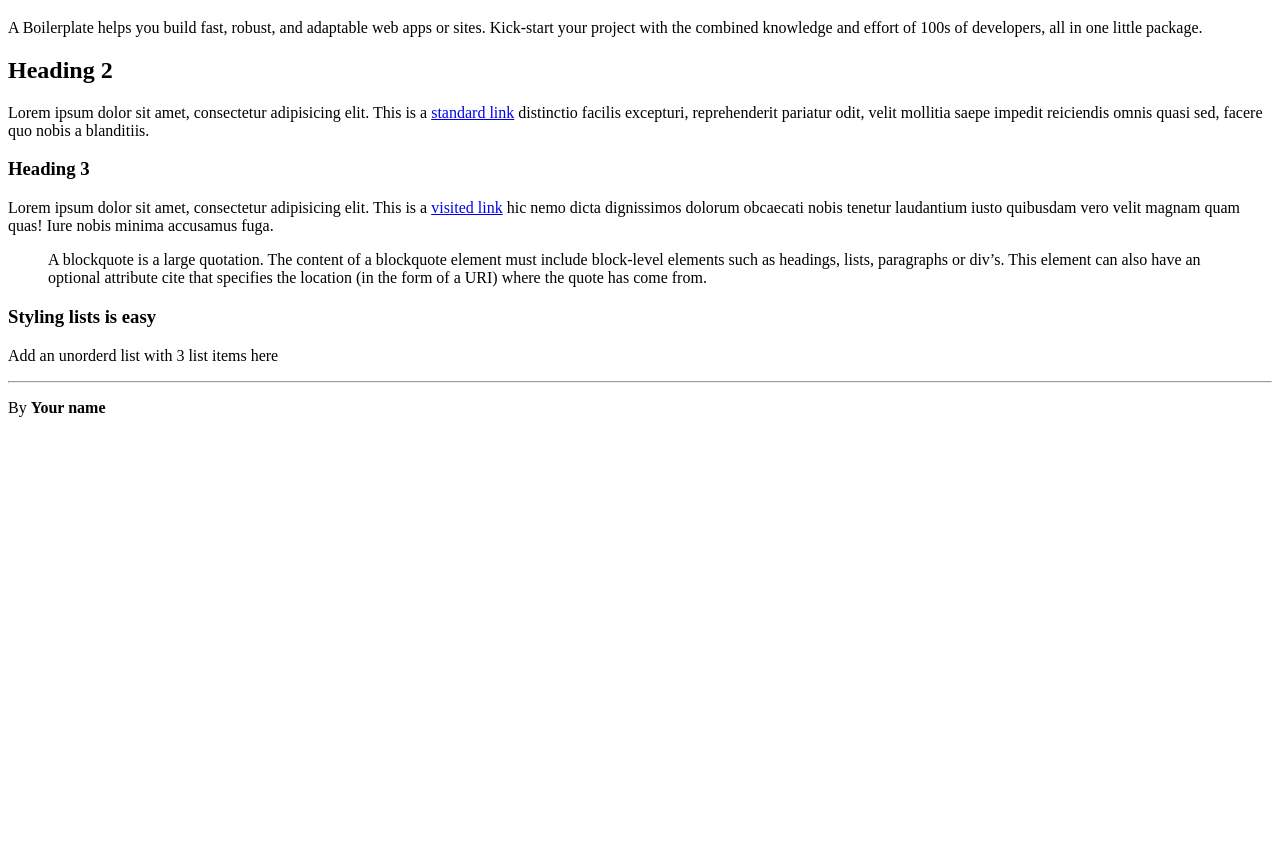
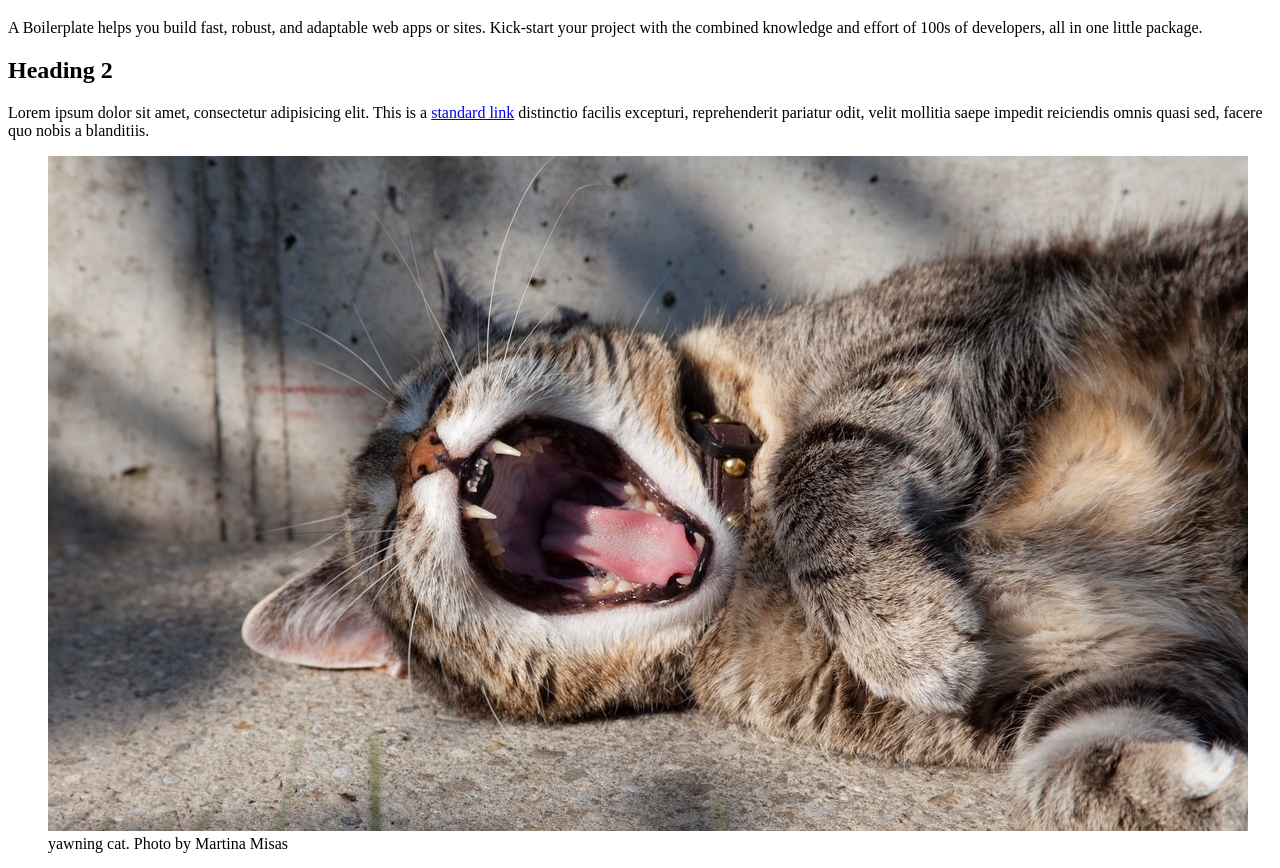
Before and after one commit to mct-ui/html5-boilerplate-DauweQuinten, a plain HTML site: page index.html in a window 1280 px wide. Shown: the part 61-929 px from the top of the page. Before the commit the page ends 800 px from the top, so only its background shows below. Drawn offline with Linux system fonts and the light colour scheme.

Commit message:
added image

```diff
--- a/index.html
+++ b/index.html
@@ -28,6 +28,15 @@
       reprehenderit pariatur odit, velit mollitia saepe impedit reiciendis omnis
       quasi sed, facere quo nobis a blanditiis.
     </p>
+
+    <figure>
+      <img
+        src="img/yawning-cat.jpeg"
+        alt="This is a picture of a yawning cat"
+      />
+      <figcaption>yawning cat. Photo by Martina Misas</figcaption>
+    </figure>
+
     <h3>Heading 3</h3>
     <p>
       Lorem ipsum dolor sit amet, consectetur adipisicing elit. This is a
```
